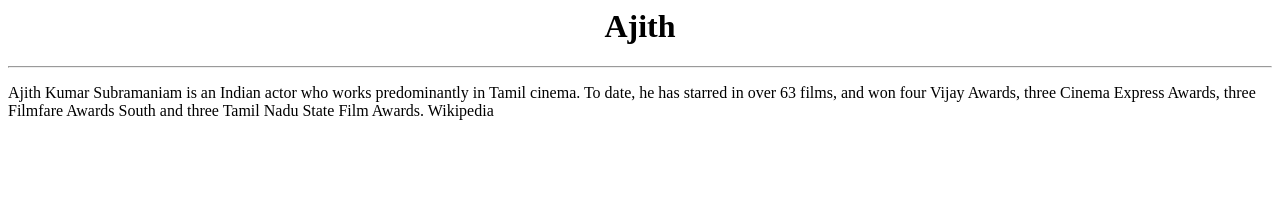
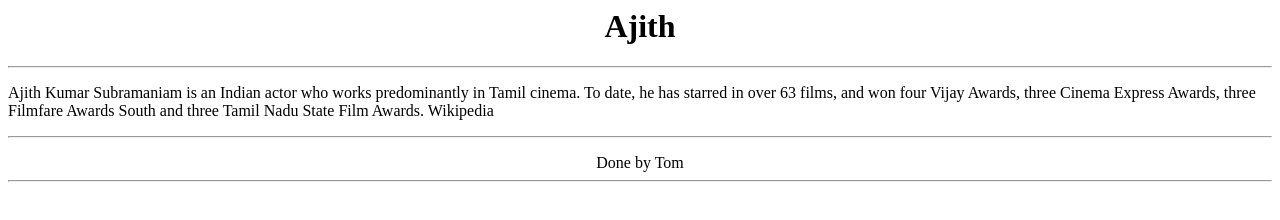
Before and after one commit to agiratech-Mukeshkumar/HTML1, a plain HTML site: page index.html in a window 1280 px wide. Drawn offline with Linux system fonts and the light colour scheme.

Commit message:
Changes made by tom

```diff
--- a/index.html
+++ b/index.html
@@ -7,3 +7,9 @@ Ajith
 <p>
 Ajith Kumar Subramaniam is an Indian actor who works predominantly in Tamil cinema. To date, he has starred in over 63 films, and won four Vijay Awards, three Cinema Express Awards, three Filmfare Awards South and three Tamil Nadu State Film Awards. Wikipedia
 </p>
+<hr>
+<p>
+<center>
+Done by Tom
+</center>
+<hr>
```
